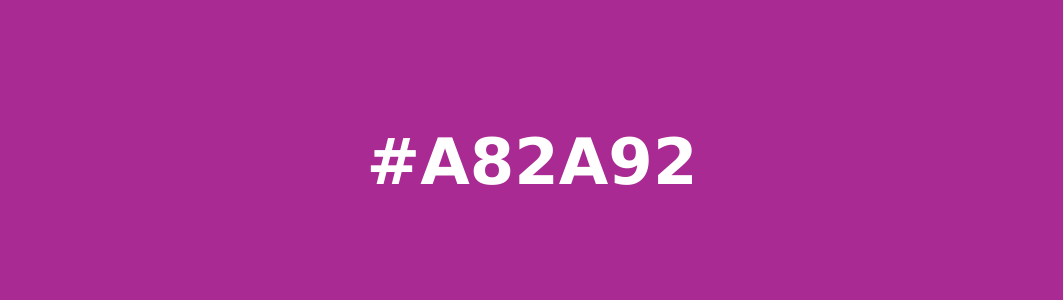
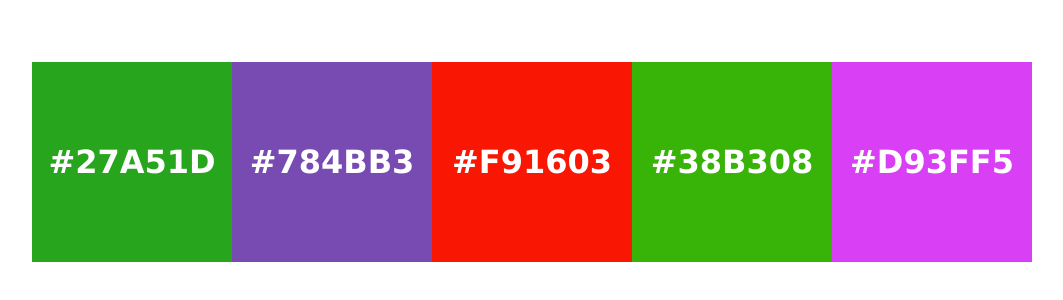
Before and after one commit to textencoder/hex-code-generator, a plain HTML site: page index.html in a window 1280 px wide. Shown: the part 238-538 px from the top of the page, without its empty margins (108-1171 px from the left). Drawn offline with Linux system fonts and the light colour scheme.

Commit message:
palette mode functioning

```diff
--- a/script.js
+++ b/script.js
@@ -2,25 +2,40 @@ const bodyColor = document.querySelector('body');
 
 const characters = 'ABCDEF0123456789';
 
-const hexArray = ['#'];
-
-const randomHexCode = () => {
+const randomHexCharacter = () => {
     let randomNumber = Math.floor(Math.random() * 16);
     return characters.charAt(randomNumber)
 }
 
-for (let i = 0; i < 6; i++) {
-    hexArray.push(randomHexCode())
+const returnHexCode = () => {
+    const hexArray = ['#'];
+    for (let i = 0; i < 6; i++) {
+    hexArray.push(randomHexCharacter());
+    }
+    const finalHex = hexArray.join('');
+    //bodyColor.style.backgroundColor = finalHex;
+    //bodyColor.innerText = finalHex;
+    return finalHex;
 }
 
-const finalHex = hexArray.join('');
+const returnPalette = () => {
+    const paletteArray = [];
+    for (let i = 0; i < 5; i++) {
+        paletteArray.push(returnHexCode());
+    }
+    //console.log(paletteArray);
+    //return paletteArray;
+    bodyColor.innerHTML = ``;
+    paletteArray.forEach(hex => {
+        //console.log(hex);
+        bodyColor.innerHTML += `<div class="palette" style="background: ${hex}">${hex}</div>`
+    })
+}
 
-bodyColor.style.backgroundColor = finalHex;
-
-bodyColor.innerText = finalHex;
-
-window.addEventListener('click', () => window.location.reload())
+//window.addEventListener("load", returnHexCode, false);
+//window.addEventListener("click", returnHexCode);
+window.addEventListener("load", returnPalette, false);
+window.addEventListener('click', returnPalette)
 
 // add copy to clipboard feature
-// random palette generator
 // color mode / pallette mode
--- a/styles.css
+++ b/styles.css
@@ -6,6 +6,7 @@
 
 body {
     height: 100vh;
+    width: 100vw;
     display: flex;
     justify-content: center;
     align-items: center;
@@ -14,3 +15,11 @@ body {
     font-family: 'Lucida Sans Unicode', 'Lucida Grande', 'Lucida Sans', Arial, sans-serif;
     font-weight: 700;
 }
+
+.palette {
+    width: 200px;
+    height: 200px;
+    font-size: 2rem;
+    display: grid;
+    place-items: center;
+}
```
